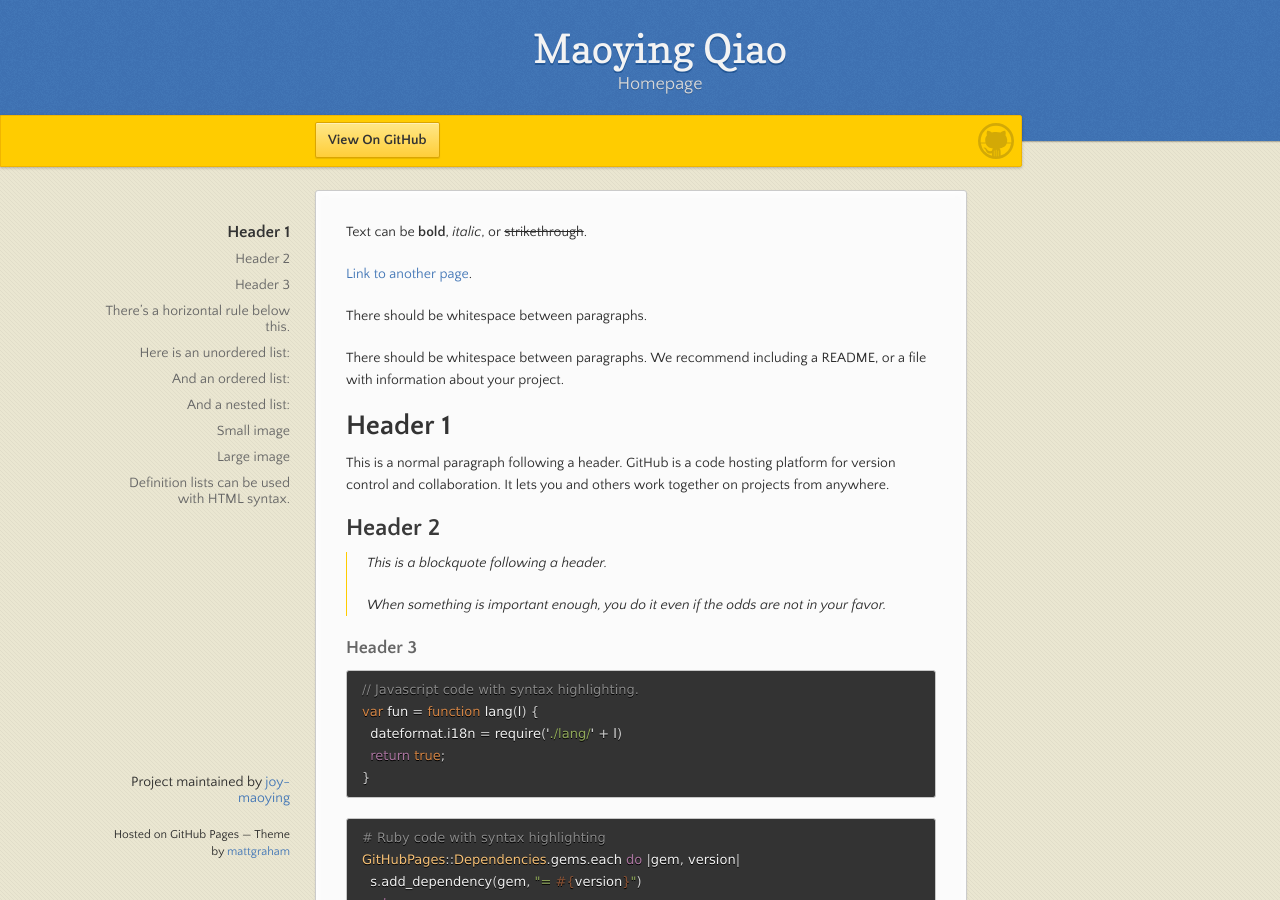
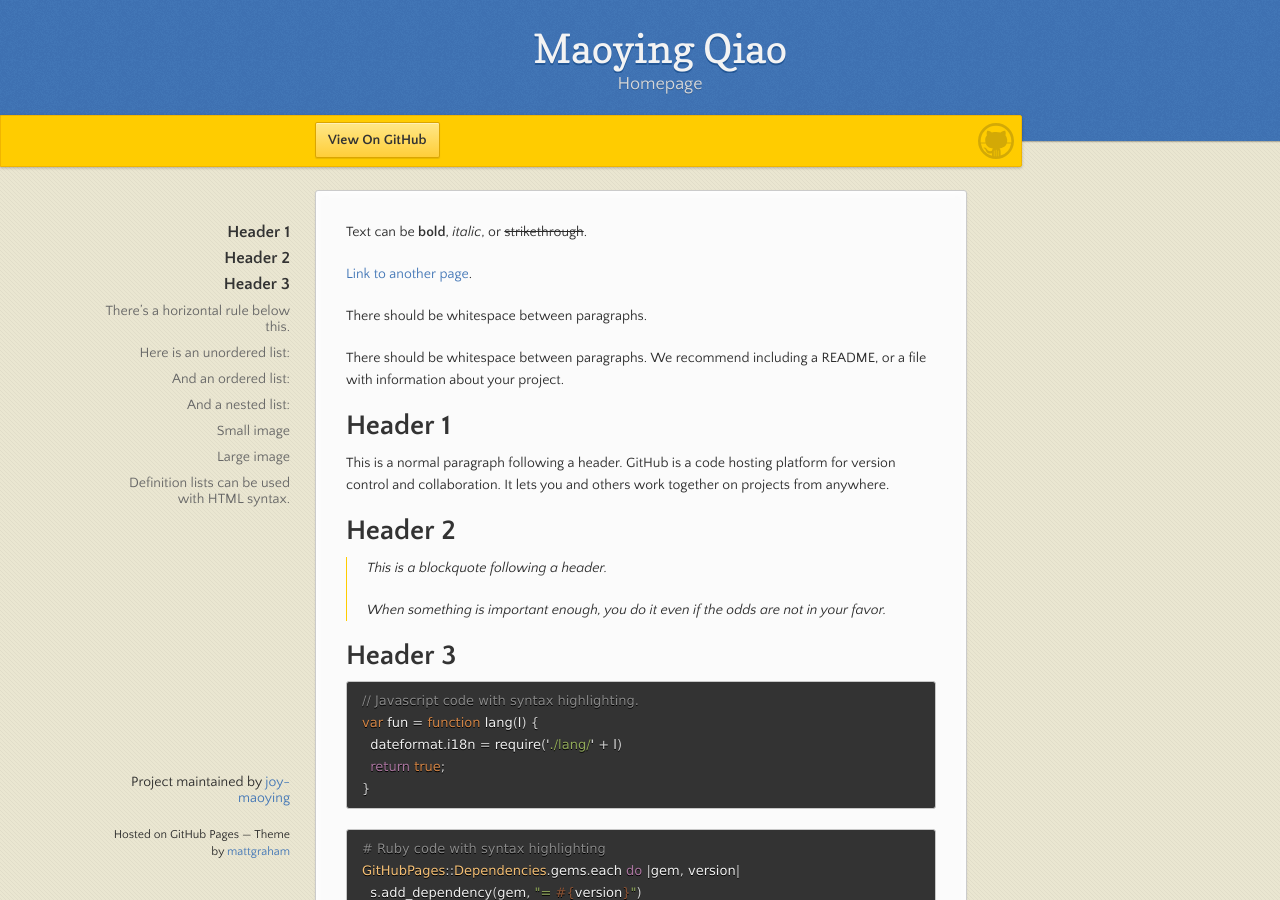
Before and after one commit to joy-maoying/maoying-qiao.github.io, a Jekyll site: the page built from index.md, in a window 1280 px wide and 900 px high. Built offline with Jekyll 4.4.1, drawn with Linux system fonts in a browser that asks for light colours.

````diff
--- a/index.md
+++ b/index.md
@@ -14,13 +14,13 @@ There should be whitespace between paragraphs. We recommend including a README,
 
 This is a normal paragraph following a header. GitHub is a code hosting platform for version control and collaboration. It lets you and others work together on projects from anywhere.
 
-## Header 2
+# Header 2
 
 > This is a blockquote following a header.
 >
 > When something is important enough, you do it even if the odds are not in your favor.
 
-### Header 3
+# Header 3
 
 ```js
 // Javascript code with syntax highlighting.
````
